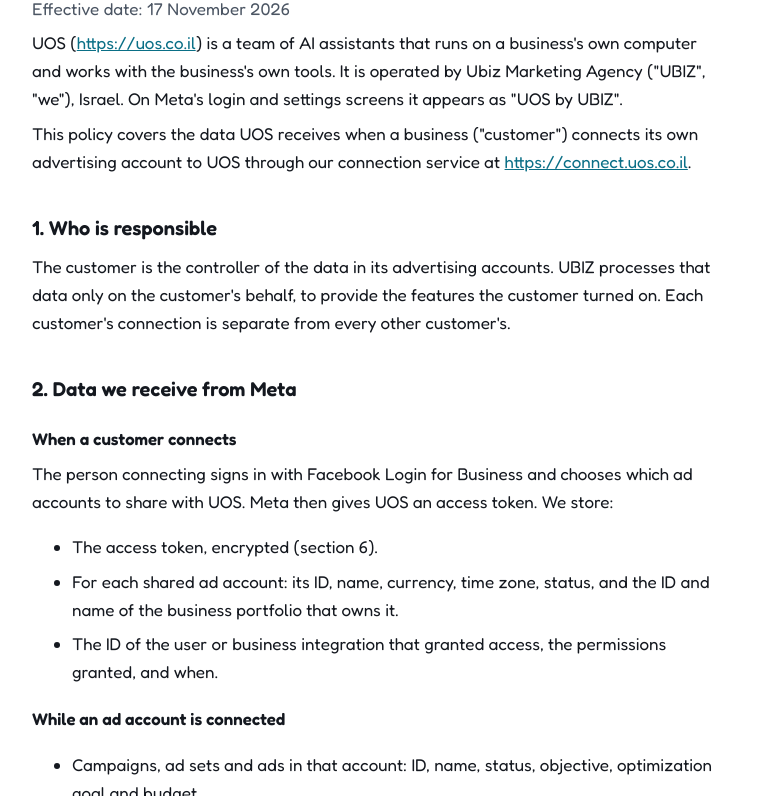
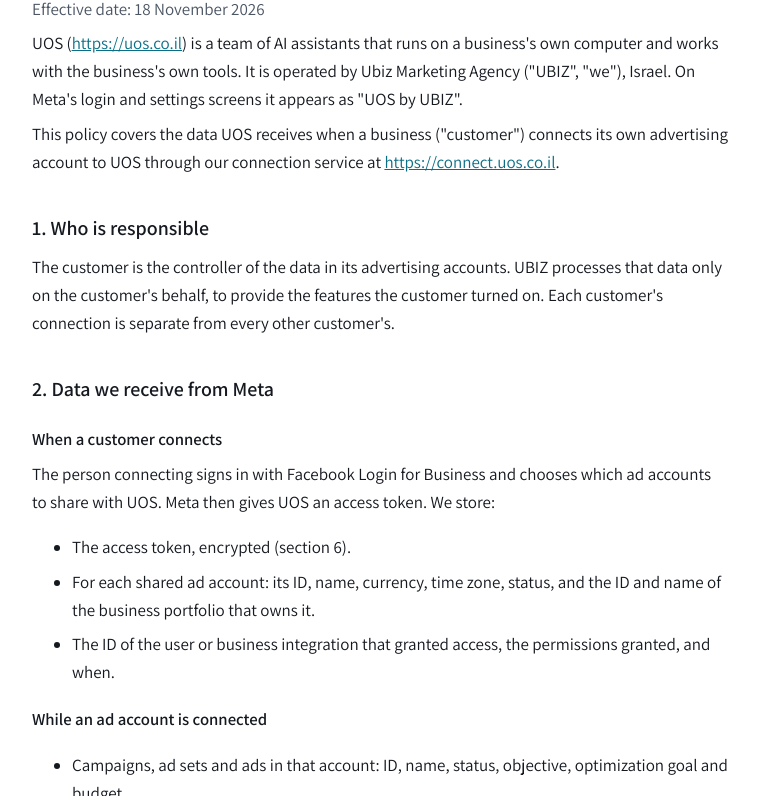
Before and after one commit to Danny-ubiz/uos-site, a plain HTML site: page privacy/index.html in a window 1280 px wide. Shown: the part 156-952 px from the top of the page, without its empty margins (260-1019 px from the left). Drawn offline with Linux system fonts and the light colour scheme.

Commit message:
UOS, מדיניות הפרטיות: גופן Assistant לפי ספר המותג, ותיאור מדויק של מה שקורה כשלקוח מסיר את האפליקציה בהגדרות העסק, בדיקה יומית ולא רק הודעה ממטא
Co-Authored-By: Claude Opus 5.5 <noreply@anthropic.com>

```diff
--- a/privacy/index.html
+++ b/privacy/index.html
@@ -6,11 +6,11 @@
 <title>UOS Privacy Policy</title>
 <link rel="preconnect" href="https://fonts.googleapis.com">
 <link rel="preconnect" href="https://fonts.gstatic.com" crossorigin>
-<link rel="stylesheet" href="https://fonts.googleapis.com/css2?family=Fredoka:wght@400;600;700&display=swap">
+<link rel="stylesheet" href="https://fonts.googleapis.com/css2?family=Assistant:wght@400;600;700&display=swap">
 <style>
 :root{--ink:#14181f;--muted:#4b5563;--link:#0A6F86;--soft:#f3f5f7}
 *{box-sizing:border-box}
-body{margin:0;background:#fff;color:var(--ink);font:17px/1.65 "Fredoka",system-ui,-apple-system,"Segoe UI",Arial,sans-serif}
+body{margin:0;background:#fff;color:var(--ink);font:17px/1.65 "Assistant",system-ui,-apple-system,"Segoe UI",Arial,sans-serif}
 main{max-width:46rem;margin:0 auto;padding:2.5rem 1.25rem 4rem}
 header img{height:34px;width:auto}
 h1{font-weight:700;font-size:2rem;line-height:1.2;margin:1.5rem 0 .25rem}
@@ -30,7 +30,7 @@ th{font-weight:600}
 <main>
 <header><a href="https://uos.co.il/"><img src="/img/uos-on-light.svg" alt="UOS"></a></header>
 <h1>UOS Privacy Policy</h1>
-<p class="muted">Effective date: 17 November 2026</p>
+<p class="muted">Effective date: 18 November 2026</p>
 
 <p>UOS (<a href="https://uos.co.il">https://uos.co.il</a>) is a team of AI assistants that runs on a business's own computer and works with the business's own tools. It is operated by Ubiz Marketing Agency ("UBIZ", "we"), Israel. On Meta's login and settings screens it appears as "UOS by UBIZ".</p>
 <p>This policy covers the data UOS receives when a business ("customer") connects its own advertising account to UOS through our connection service at <a href="https://connect.uos.co.il">https://connect.uos.co.il</a>.</p>
@@ -93,7 +93,7 @@ th{font-weight:600}
 <h2>7. Access and deletion</h2>
 <ul>
 <li>Disconnect the ad account in UOS. The token and the account list are deleted at once.</li>
-<li>Or remove "UOS by UBIZ" in your Meta business settings, under Integrations, or in your Facebook settings under Business Integrations. Meta notifies us and we delete the token and the account list at once.</li>
+<li>Or remove "UOS by UBIZ" in your Meta business settings, under Integrations, or in your Facebook settings under Business Integrations. We check every connected token at least once a day, and as soon as Meta notifies us or the check shows that the token no longer works, we delete the token and the account list.</li>
 <li>Or ask us through the contact form at <a href="https://uos.co.il">https://uos.co.il</a>. We acknowledge a request within 5 business days and complete it within 30 days.</li>
 </ul>
 
```
